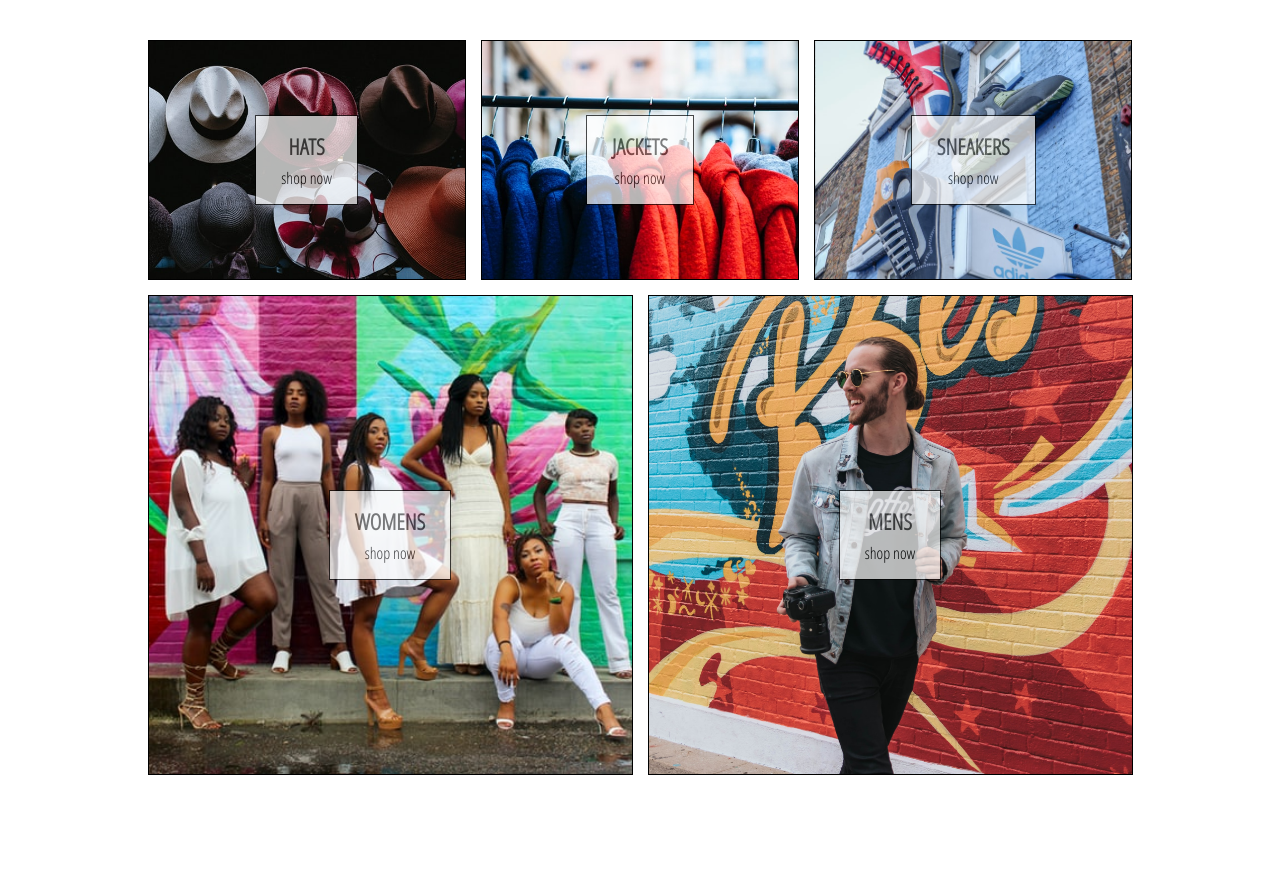
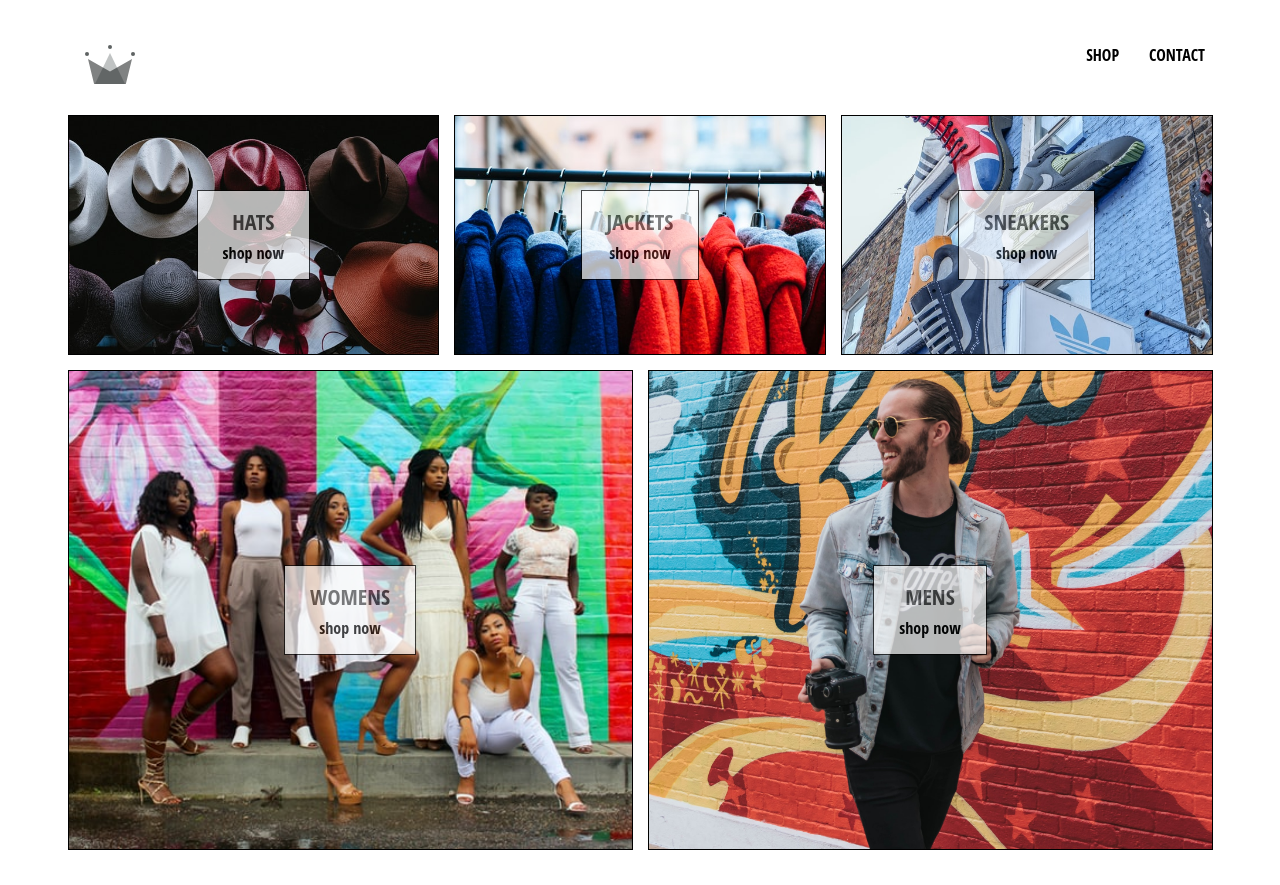
Before and after one commit to imireallan/crwn-cloathing, a React (Create React App) app: page / in a window 1280 px wide. Before the commit the page ends 810 px from the top, so only its background shows below. Built offline with nearby package versions, Linux system fonts and the light colour scheme.

Commit message:
add header component with shop & home links

```diff
--- a/public/index.html
+++ b/public/index.html
@@ -16,10 +16,6 @@
     -->
         <link rel="manifest" href="%PUBLIC_URL%/manifest.json" />
         <link rel="preconnect" href="https://fonts.gstatic.com" />
-        <link
-            href="https://fonts.googleapis.com/css2?family=Open+Sans+Condensed:wght@300&display=swap"
-            rel="stylesheet"
-        />
         <!--
       Notice the use of %PUBLIC_URL% in the tags above.
       It will be replaced with the URL of the `public` folder during the build.
--- a/src/App.js
+++ b/src/App.js
@@ -1,12 +1,14 @@
 import { Route, Switch } from 'react-router-dom';
 
 import './App.css';
+import { Header } from './components/header/header.component';
 import Homepage from './pages/homepage/homepage.component';
 import ShopPage from './pages/shop/shop.component';
 
 function App() {
     return (
         <div>
+        <Header/>
             <Switch>
                 <Route exact path="/" component={Homepage} />
                 <Route exact path="/shop" component={ShopPage} />
--- /dev/null
+++ b/src/components/header/header.component.jsx
@@ -0,0 +1,20 @@
+import { Link } from 'react-router-dom';
+import './header.style.scss';
+
+import { ReactComponent as Logo } from '../../assets/crown.svg';
+
+export const Header = () => {
+    return (
+        <header className="header">
+            <Link className="logo-container" to="/">
+                <Logo />
+            </Link>
+            <nav className="options">
+                <Link className="option" to="/shop">
+                    SHOP
+                </Link>
+                <Link className="option">CONTACT</Link>
+            </nav>
+        </header>
+    );
+};
--- /dev/null
+++ b/src/components/header/header.style.scss
@@ -0,0 +1,25 @@
+.header {
+    display: flex;
+    justify-content: space-between;
+    height: 70px;
+    width: 100%;
+    margin-bottom: 25px;
+
+    .logo-container {
+        height: 100%;
+        width: 70px;
+        padding: 25px;
+    }
+    .options {
+        display: flex;
+        width: 50%;
+        height: 100%;
+        align-items: center;
+        justify-content: flex-end;
+        list-style: none;
+        .option {
+            padding: 10px 15px;
+        }
+
+    }
+}
--- a/src/index.css
+++ b/src/index.css
@@ -1,3 +1,5 @@
+@import url('https://fonts.googleapis.com/css2?family=Poppins:wght@200;300&display=swap');
+
 *,
 *::before,
 *::after {
@@ -7,12 +9,14 @@
 }
 
 body {
-    height: 100vh;
+    padding: 20px 60px;
     -webkit-font-smoothing: antialiased;
     -moz-osx-font-smoothing: grayscale;
+    font-family: 'Poppins', sans-serif;
 }
 
-code {
-    font-family: source-code-pro, Menlo, Monaco, Consolas, 'Courier New',
-        monospace;
+
+a {
+    text-decoration: none;
+    color: black;
 }
--- a/src/pages/homepage/homepage.style.scss
+++ b/src/pages/homepage/homepage.style.scss
@@ -1,5 +1,4 @@
 .homepage {
     display: flex;
     flex-direction: column;
-    padding: 20px 80px;
 }
```
Also changed, not shown: src/assets/crown.svg (added).
